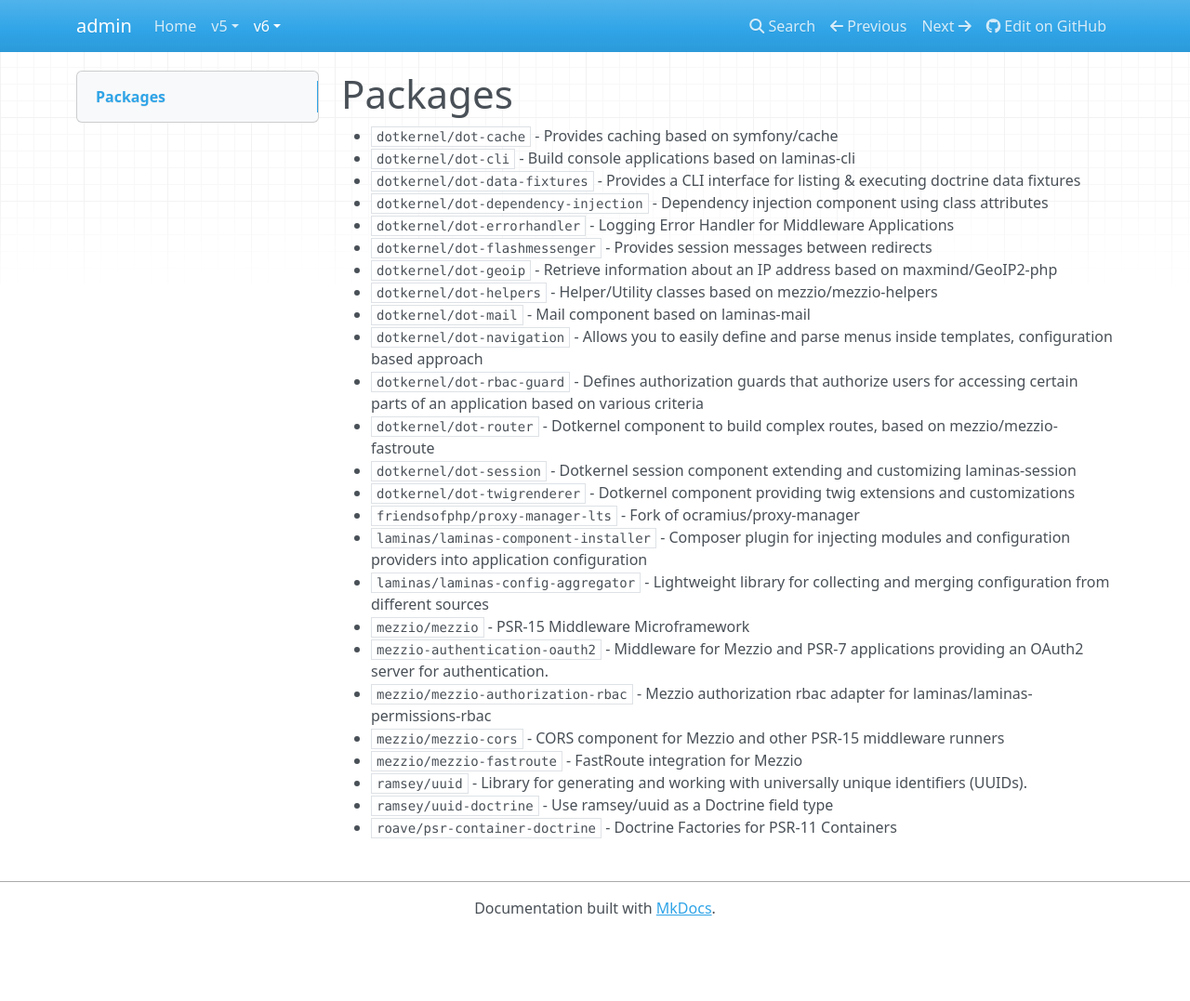
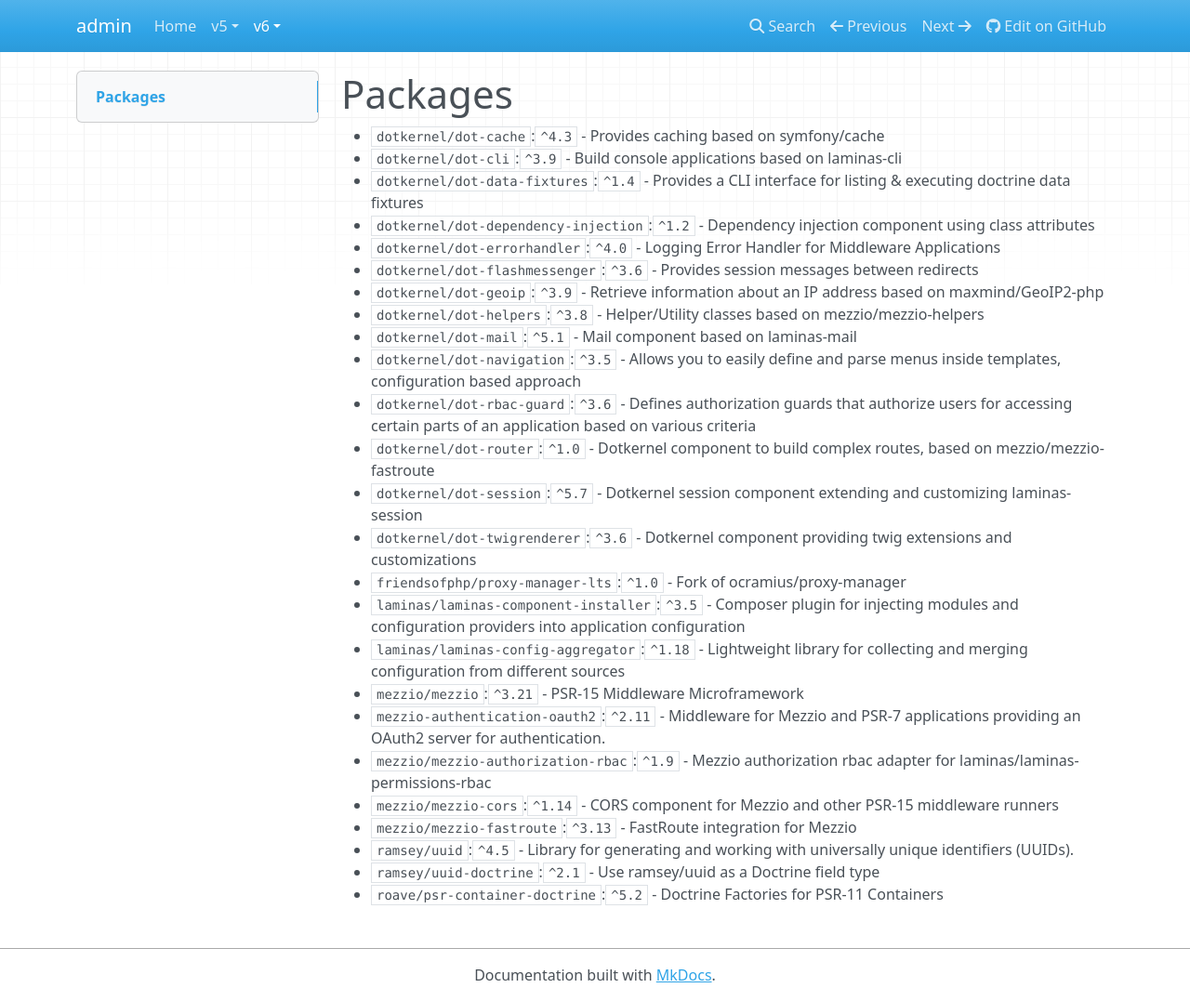
Before and after one commit to dotkernel/admin-documentation, an MkDocs documentation site: the page built from docs/book/v6/introduction/packages.md, in a window 1280 px wide and 1077 px high. Shown: the whole window at 93% size. Built offline with MkDocs 1.6.1, drawn with Linux system fonts in a browser that asks for light colours; nearby versions of some CDN libraries.

Commit message:
Added packages versions for packages.md
Signed-off-by: nati <nati@dotkernel.com>

```diff
--- a/docs/book/v6/introduction/packages.md
+++ b/docs/book/v6/introduction/packages.md
@@ -1,27 +1,27 @@
 # Packages
 
-* `dotkernel/dot-cache` - Provides caching based on symfony/cache
-* `dotkernel/dot-cli` - Build console applications based on laminas-cli
-* `dotkernel/dot-data-fixtures` - Provides a CLI interface for listing & executing doctrine data fixtures
-* `dotkernel/dot-dependency-injection` - Dependency injection component using class attributes
-* `dotkernel/dot-errorhandler` - Logging Error Handler for Middleware Applications
-* `dotkernel/dot-flashmessenger` - Provides session messages between redirects
-* `dotkernel/dot-geoip` - Retrieve information about an IP address based on maxmind/GeoIP2-php
-* `dotkernel/dot-helpers` - Helper/Utility classes based on mezzio/mezzio-helpers
-* `dotkernel/dot-mail` - Mail component based on laminas-mail
-* `dotkernel/dot-navigation` - Allows you to easily define and parse menus inside templates, configuration based approach
-* `dotkernel/dot-rbac-guard` - Defines authorization guards that authorize users for accessing certain parts of an application based on various criteria
-* `dotkernel/dot-router` - Dotkernel component to build complex routes, based on mezzio/mezzio-fastroute
-* `dotkernel/dot-session` - Dotkernel session component extending and customizing laminas-session
-* `dotkernel/dot-twigrenderer` - Dotkernel component providing twig extensions and customizations
-* `friendsofphp/proxy-manager-lts` - Fork of ocramius/proxy-manager
-* `laminas/laminas-component-installer` - Composer plugin for injecting modules and configuration providers into application configuration
-* `laminas/laminas-config-aggregator` - Lightweight library for collecting and merging configuration from different sources
-* `mezzio/mezzio` - PSR-15 Middleware Microframework
-* `mezzio-authentication-oauth2` - Middleware for Mezzio and PSR-7 applications providing an OAuth2 server for authentication.
-* `mezzio/mezzio-authorization-rbac` - Mezzio authorization rbac adapter for laminas/laminas-permissions-rbac
-* `mezzio/mezzio-cors` - CORS component for Mezzio and other PSR-15 middleware runners
-* `mezzio/mezzio-fastroute` - FastRoute integration for Mezzio
-* `ramsey/uuid` - Library for generating and working with universally unique identifiers (UUIDs).
-* `ramsey/uuid-doctrine` - Use ramsey/uuid as a Doctrine field type
-* `roave/psr-container-doctrine` - Doctrine Factories for PSR-11 Containers
+* `dotkernel/dot-cache`:`^4.3` - Provides caching based on symfony/cache
+* `dotkernel/dot-cli`:`^3.9` - Build console applications based on laminas-cli
+* `dotkernel/dot-data-fixtures`:`^1.4` - Provides a CLI interface for listing & executing doctrine data fixtures
+* `dotkernel/dot-dependency-injection`:`^1.2` - Dependency injection component using class attributes
+* `dotkernel/dot-errorhandler`:`^4.0` - Logging Error Handler for Middleware Applications
+* `dotkernel/dot-flashmessenger`:`^3.6` - Provides session messages between redirects
+* `dotkernel/dot-geoip`:`^3.9` - Retrieve information about an IP address based on maxmind/GeoIP2-php
+* `dotkernel/dot-helpers`:`^3.8` - Helper/Utility classes based on mezzio/mezzio-helpers
+* `dotkernel/dot-mail`:`^5.1` - Mail component based on laminas-mail
+* `dotkernel/dot-navigation`:`^3.5` - Allows you to easily define and parse menus inside templates, configuration based approach
+* `dotkernel/dot-rbac-guard`:`^3.6` - Defines authorization guards that authorize users for accessing certain parts of an application based on various criteria
+* `dotkernel/dot-router`:`^1.0` - Dotkernel component to build complex routes, based on mezzio/mezzio-fastroute
+* `dotkernel/dot-session`:`^5.7` - Dotkernel session component extending and customizing laminas-session
+* `dotkernel/dot-twigrenderer`:`^3.6` - Dotkernel component providing twig extensions and customizations
+* `friendsofphp/proxy-manager-lts`:`^1.0` - Fork of ocramius/proxy-manager
+* `laminas/laminas-component-installer`:`^3.5` - Composer plugin for injecting modules and configuration providers into application configuration
+* `laminas/laminas-config-aggregator`:`^1.18` - Lightweight library for collecting and merging configuration from different sources
+* `mezzio/mezzio`:`^3.21` - PSR-15 Middleware Microframework
+* `mezzio-authentication-oauth2`:`^2.11` - Middleware for Mezzio and PSR-7 applications providing an OAuth2 server for authentication.
+* `mezzio/mezzio-authorization-rbac`:`^1.9` - Mezzio authorization rbac adapter for laminas/laminas-permissions-rbac
+* `mezzio/mezzio-cors`:`^1.14` - CORS component for Mezzio and other PSR-15 middleware runners
+* `mezzio/mezzio-fastroute`:`^3.13` - FastRoute integration for Mezzio
+* `ramsey/uuid`:`^4.5` - Library for generating and working with universally unique identifiers (UUIDs).
+* `ramsey/uuid-doctrine`:`^2.1` - Use ramsey/uuid as a Doctrine field type
+* `roave/psr-container-doctrine`:`^5.2` - Doctrine Factories for PSR-11 Containers
```
